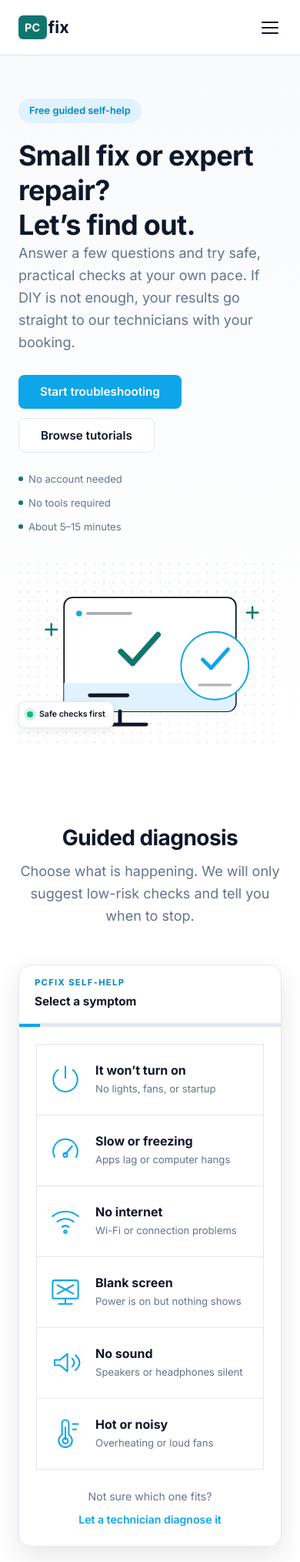
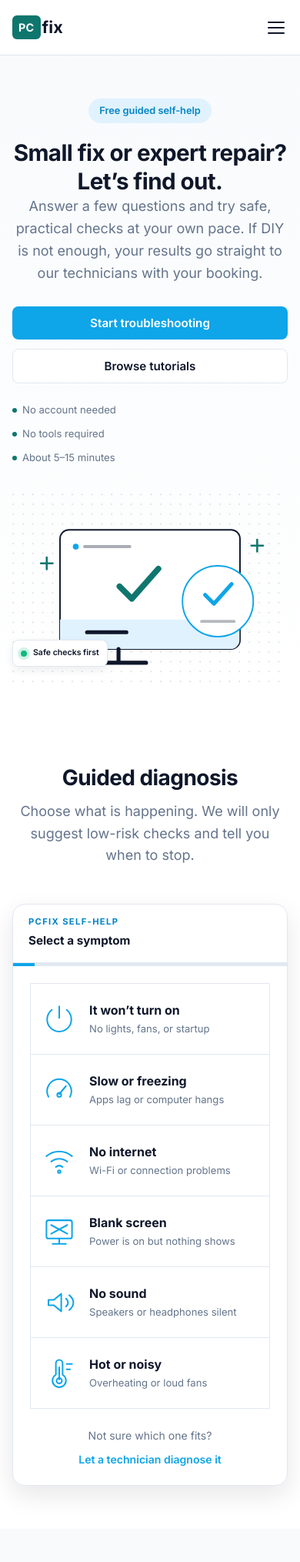
Before and after one commit to janvmsacc-png/PC-fix, a Flask app: page /self-help in a window 390 px wide. Shown: the top 2029 px of the page at 77% size. Run offline with Flask 3, Linux system fonts and the light colour scheme.

Commit message:
Enhance CSS for responsive layout
Added responsive styles for tablets and mobile devices.

```diff
--- a/app/static/css/self-help.css
+++ b/app/static/css/self-help.css
@@ -169,3 +169,67 @@ button:focus-visible, a:focus-visible, input:focus-visible { outline: 3px solid
 @media (prefers-reduced-motion: reduce) {
   .diagnostic-progress span, .tutorial-card, .tutorial-art { transition: none; }
 }
+/* Auto-adjust layout for tablets and phones */
+* {
+  box-sizing: border-box;
+}
+
+img, svg {
+  max-width: 100%;
+  height: auto;
+}
+
+.container {
+  width: 100%;
+  max-width: 1140px;
+  margin: 0 auto;
+  padding: 0 16px;
+}
+
+/* Tablet screens (900px and below) */
+@media (max-width: 900px) {
+  .help-hero-grid {
+    grid-template-columns: 1fr;
+    gap: 28px;
+    text-align: center;
+  }
+
+  .hero-actions,
+  .help-assurances {
+    justify-content: center;
+    flex-wrap: wrap;
+  }
+}
+
+/* Mobile phones (640px and below) */
+@media (max-width: 640px) {
+  .help-hero h1 {
+    font-size: 1.85rem;
+    line-height: 1.25;
+  }
+
+  .symptom-grid {
+    grid-template-columns: 1fr !important;
+  }
+
+  .symptom-option {
+    padding: 16px;
+    width: 100%;
+  }
+
+  .troubleshooter-top {
+    flex-direction: column;
+    align-items: flex-start;
+    gap: 10px;
+  }
+
+  .hero-actions {
+    flex-direction: column;
+    width: 100%;
+  }
+
+  .hero-actions .btn {
+    width: 100%;
+    text-align: center;
+  }
+}
```
